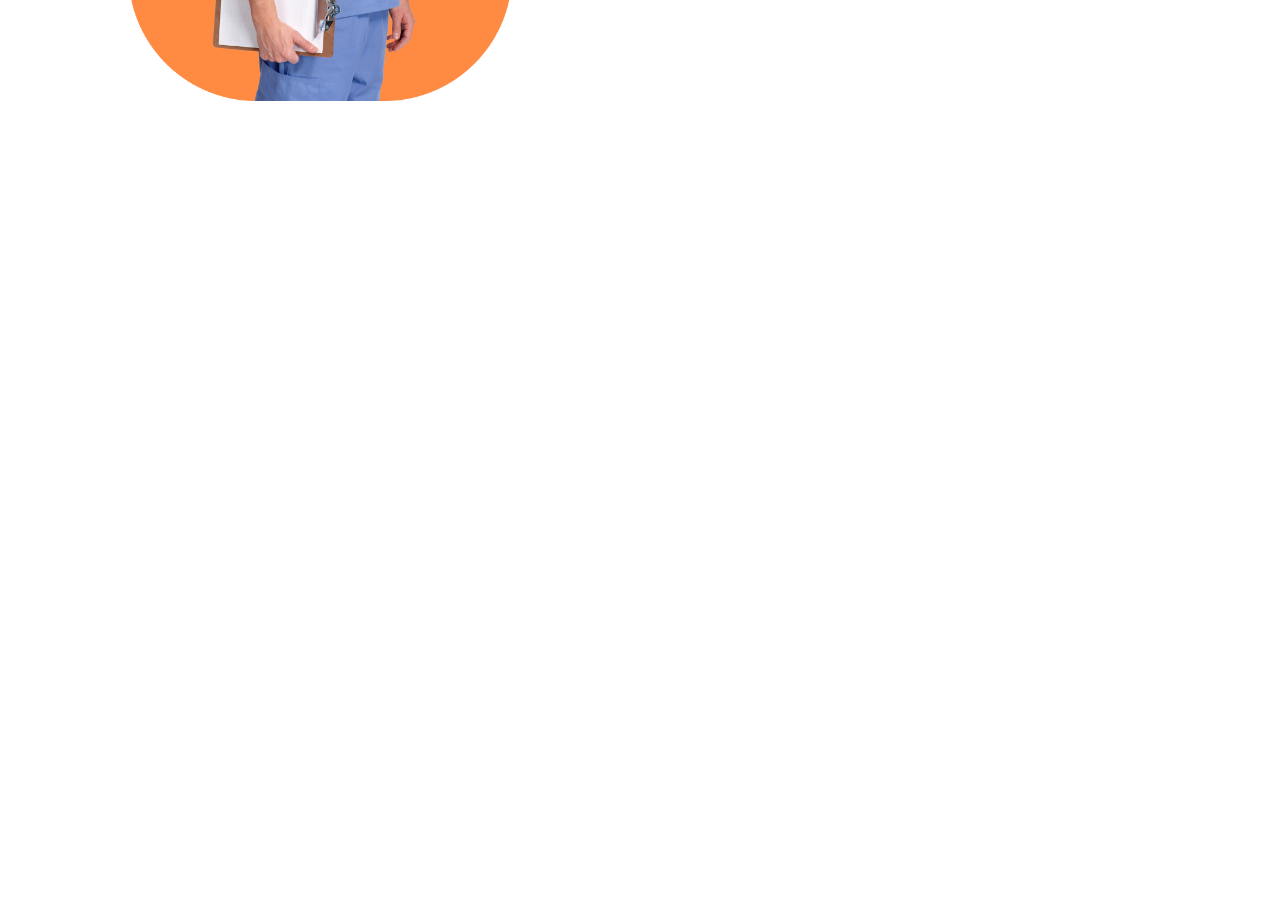
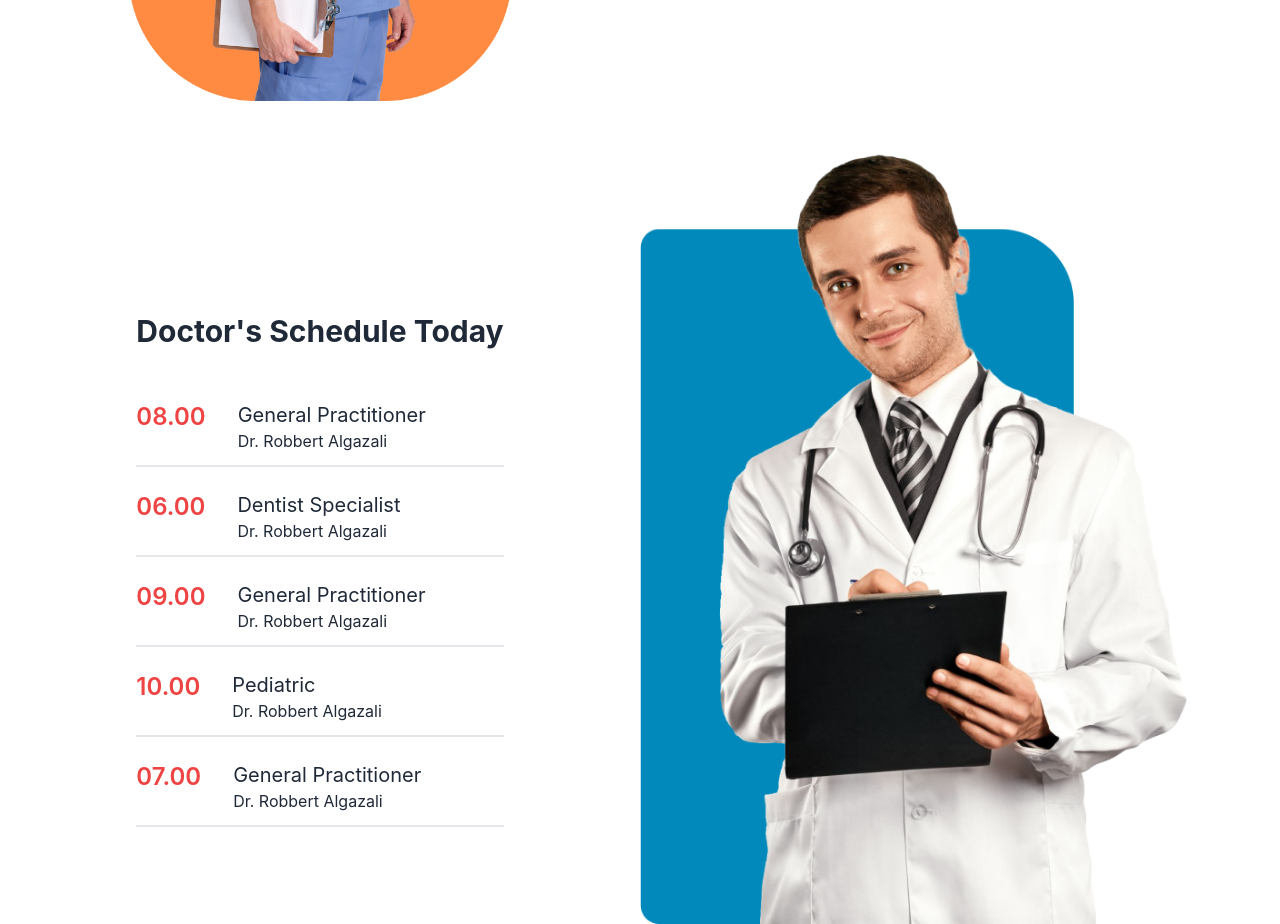
Before and after one commit to mohammad-al-amin-islam/landing-page-design, a React (Create React App) app: page / in a window 1280 px wide. Shown: the part 1000-1924 px from the top of the page. Before the commit the page ends 1101 px from the top, so only its background shows below. Built offline with nearby package versions, Linux system fonts and the light colour scheme.

Commit message:
doctors appoinment area added

```diff
--- /dev/null
+++ b/src/pages/home/DoctorSchedule/DoctorSchedule.css
@@ -0,0 +1,6 @@
+.bg-img-schedule{
+    background-image: url(../../../assets/Rectangle\ 28.png);
+    background-repeat: no-repeat;
+    background-position: 0% 100%;
+    background-size: contain
+}
--- /dev/null
+++ b/src/pages/home/DoctorSchedule/DoctorSchedule.js
@@ -0,0 +1,52 @@
+import React from "react";
+import d3 from "../../../assets/d3.png";
+import "./DoctorSchedule.css";
+const DoctorSchedule = () => {
+  return (
+    <div className="grid grid-cols-2 justify-items-center items-center container mx-auto mt-32">
+      <div>
+        <h1 className="text-3xl font-bold mb-10">Doctor's Schedule Today</h1>
+        <div className="flex border-b-2 py-3 my-3">
+          <p className="mr-8 text-2xl text-red-500 font-semibold">08.00</p>
+          <div>
+            <h2 className="text-xl">General Practitioner</h2>
+            <p>Dr. Robbert Algazali</p>
+          </div>
+        </div>
+        <div className="flex border-b-2 py-3 my-3">
+          <p className="mr-8 text-2xl text-red-500 font-semibold">06.00</p>
+          <div>
+            <h2 className="text-xl">Dentist Specialist</h2>
+            <p>Dr. Robbert Algazali</p>
+          </div>
+        </div>
+        <div className="flex border-b-2 py-3 my-3">
+          <p className="mr-8 text-2xl text-red-500 font-semibold">09.00</p>
+          <div>
+            <h2 className="text-xl">General Practitioner</h2>
+            <p>Dr. Robbert Algazali</p>
+          </div>
+        </div>
+        <div className="flex border-b-2 py-3 my-3">
+          <p className="mr-8 text-2xl text-red-500 font-semibold">10.00</p>
+          <div>
+            <h2 className="text-xl">Pediatric</h2>
+            <p>Dr. Robbert Algazali</p>
+          </div>
+        </div>
+        <div className="flex border-b-2 py-3 my-3">
+          <p className="mr-8 text-2xl text-red-500 font-semibold">07.00</p>
+          <div>
+            <h2 className="text-xl">General Practitioner</h2>
+            <p>Dr. Robbert Algazali</p>
+          </div>
+        </div>
+      </div>
+      <div className="bg-img-schedule">
+        <img className="w-11/12 mt-[-100px] " src={d3} alt="" />
+      </div>
+    </div>
+  );
+};
+
+export default DoctorSchedule;
--- a/src/pages/home/Home.js
+++ b/src/pages/home/Home.js
@@ -2,6 +2,7 @@ import React from "react";
 import Navbar from "../shared/Navbar/Navbar";
 import Banner from "./Banner/Banner";
 import ConsultantArea from "./ConsultantArea/ConsultantArea";
+import DoctorSchedule from "./DoctorSchedule/DoctorSchedule";
 
 const Home = () => {
   return (
@@ -9,6 +10,7 @@ const Home = () => {
       <Navbar></Navbar>
       <Banner></Banner>
       <ConsultantArea></ConsultantArea>
+      <DoctorSchedule></DoctorSchedule>
     </div>
   );
 };
```
Also changed, not shown: src/assets/Rectangle 28.png (added), src/assets/d3.png (added).
